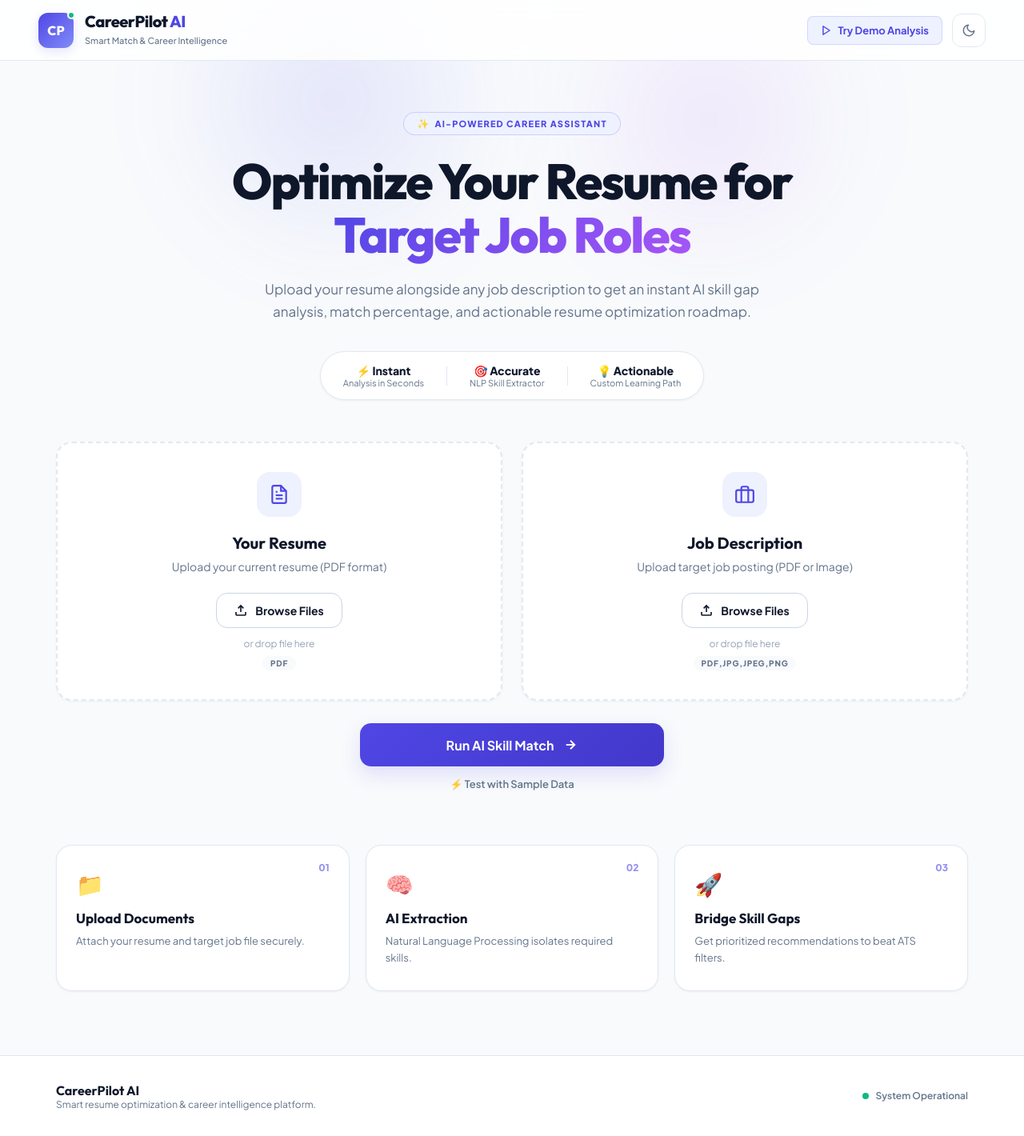
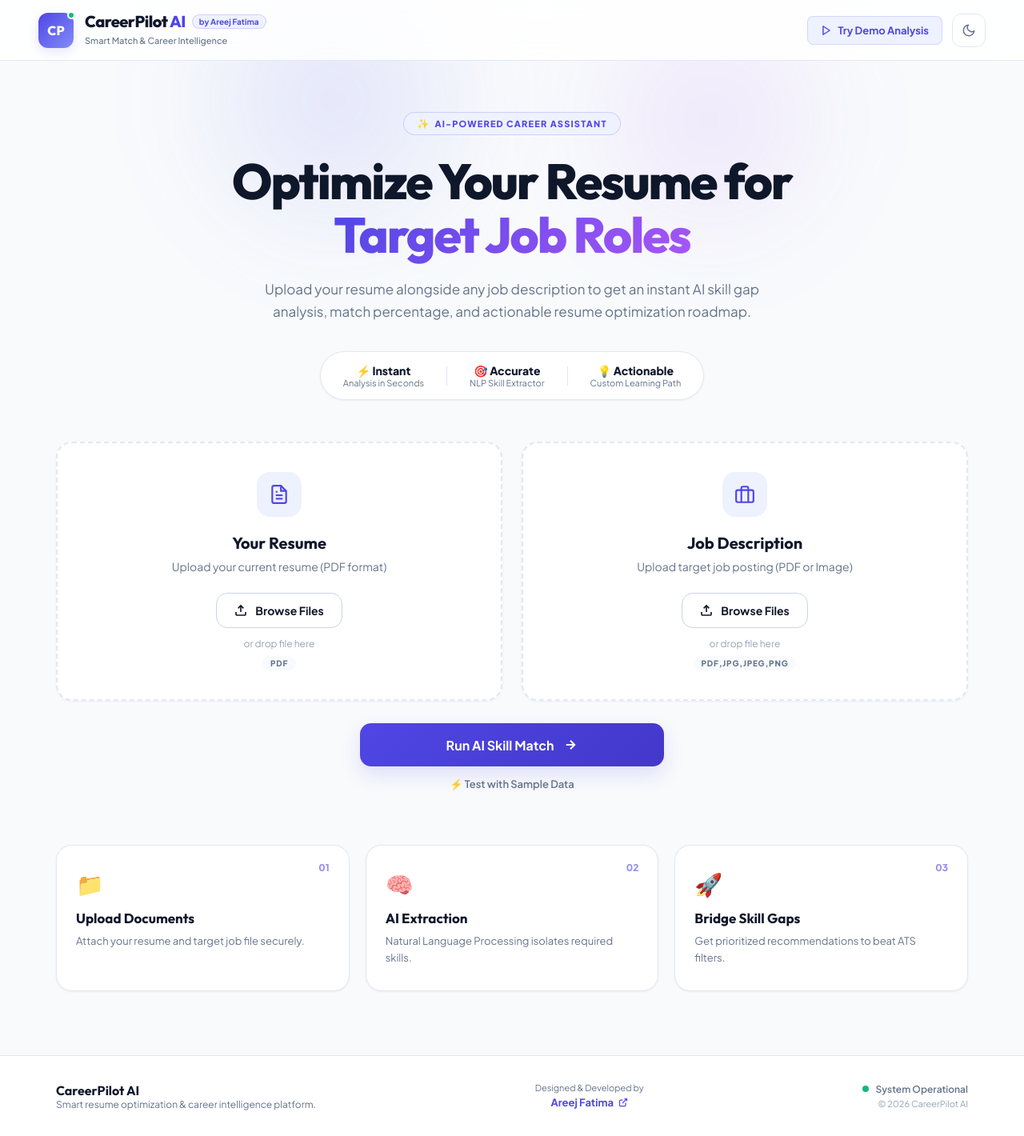
Before and after one commit to Areej663/careerpilot-ai, a React (Vite) app in the folder frontend/: page / in a window 1280 px wide. Shown: the whole page at 80% size. Built offline with nearby package versions, Linux system fonts and the light colour scheme.

Commit message:
feat: add developer branding credit 'Designed & Developed by Areej Fatima'

```diff
--- a/frontend/src/App.css
+++ b/frontend/src/App.css
@@ -301,6 +301,30 @@
   100% { box-shadow: 0 0 0 0 rgba(16, 185, 129, 0); }
 }
 
+.brand-title-row {
+  display: flex;
+  align-items: center;
+  gap: 8px;
+}
+
+.dev-pill {
+  padding: 2px 8px;
+  background: var(--accent-light);
+  color: var(--accent-primary);
+  border: 1px solid rgba(99, 102, 241, 0.25);
+  border-radius: var(--radius-pill);
+  font-size: 10px;
+  font-weight: 700;
+  text-decoration: none;
+  transition: all 0.2s ease;
+}
+
+.dev-pill:hover {
+  background: var(--accent-primary);
+  color: #ffffff;
+  transform: translateY(-1px);
+}
+
 .brand-content h1 {
   font-family: var(--font-heading);
   font-size: 20px;
@@ -1450,6 +1474,41 @@
   color: var(--text-muted);
 }
 
+.footer-developer {
+  display: flex;
+  flex-direction: column;
+  align-items: center;
+  gap: 4px;
+}
+
+.footer-developer span {
+  font-size: 11px;
+  color: var(--text-muted);
+}
+
+.developer-link {
+  display: inline-flex;
+  align-items: center;
+  gap: 6px;
+  color: var(--accent-primary);
+  text-decoration: none;
+  font-size: 13px;
+  font-weight: 700;
+  transition: all 0.2s ease;
+}
+
+.developer-link:hover {
+  color: var(--accent-primary-hover);
+  text-decoration: underline;
+}
+
+.footer-status-col {
+  display: flex;
+  flex-direction: column;
+  align-items: flex-end;
+  gap: 4px;
+}
+
 .footer-status {
   display: flex;
   align-items: center;
@@ -1457,6 +1516,11 @@
   font-size: 12px;
   font-weight: 600;
   color: var(--text-muted);
+}
+
+.footer-copyright {
+  font-size: 11px;
+  color: var(--text-light);
 }
 
 .status-dot {
--- a/frontend/src/App.jsx
+++ b/frontend/src/App.jsx
@@ -591,8 +591,30 @@
             <strong>CareerPilot AI</strong>
             <p>Smart resume optimization & career intelligence platform.</p>
           </div>
-          <div className="footer-status">
-            <span className="status-dot"></span> System Operational
+
+          <div className="footer-developer">
+            <span>Designed & Developed by</span>
+            <a
+              href="https://github.com/Areej663"
+              target="_blank"
+              rel="noopener noreferrer"
+              className="developer-link"
+              title="View Areej Fatima's GitHub Profile"
+            >
+              <strong>Areej Fatima</strong>
+              <svg width="12" height="12" viewBox="0 0 24 24" fill="none" stroke="currentColor" strokeWidth="2.5">
+                <path d="M18 13v6a2 2 0 0 1-2 2H5a2 2 0 0 1-2-2V8a2 2 0 0 1 2-2h6"></path>
+                <polyline points="15 3 21 3 21 9"></polyline>
+                <line x1="10" y1="14" x2="21" y2="3"></line>
+              </svg>
+            </a>
+          </div>
+
+          <div className="footer-status-col">
+            <div className="footer-status">
+              <span className="status-dot"></span> System Operational
+            </div>
+            <span className="footer-copyright">© {new Date().getFullYear()} CareerPilot AI</span>
           </div>
         </div>
       </footer>
--- a/frontend/src/components/Navbar.jsx
+++ b/frontend/src/components/Navbar.jsx
@@ -8,9 +8,20 @@
         </div>
 
         <div className="brand-content">
-          <h1>
-            CareerPilot <span className="brand-ai">AI</span>
-          </h1>
+          <div className="brand-title-row">
+            <h1>
+              CareerPilot <span className="brand-ai">AI</span>
+            </h1>
+            <a
+              href="https://github.com/Areej663"
+              target="_blank"
+              rel="noopener noreferrer"
+              className="dev-pill"
+              title="Designed & Developed by Areej Fatima"
+            >
+              by Areej Fatima
+            </a>
+          </div>
           <span className="brand-tagline">Smart Match & Career Intelligence</span>
         </div>
       </div>
```
